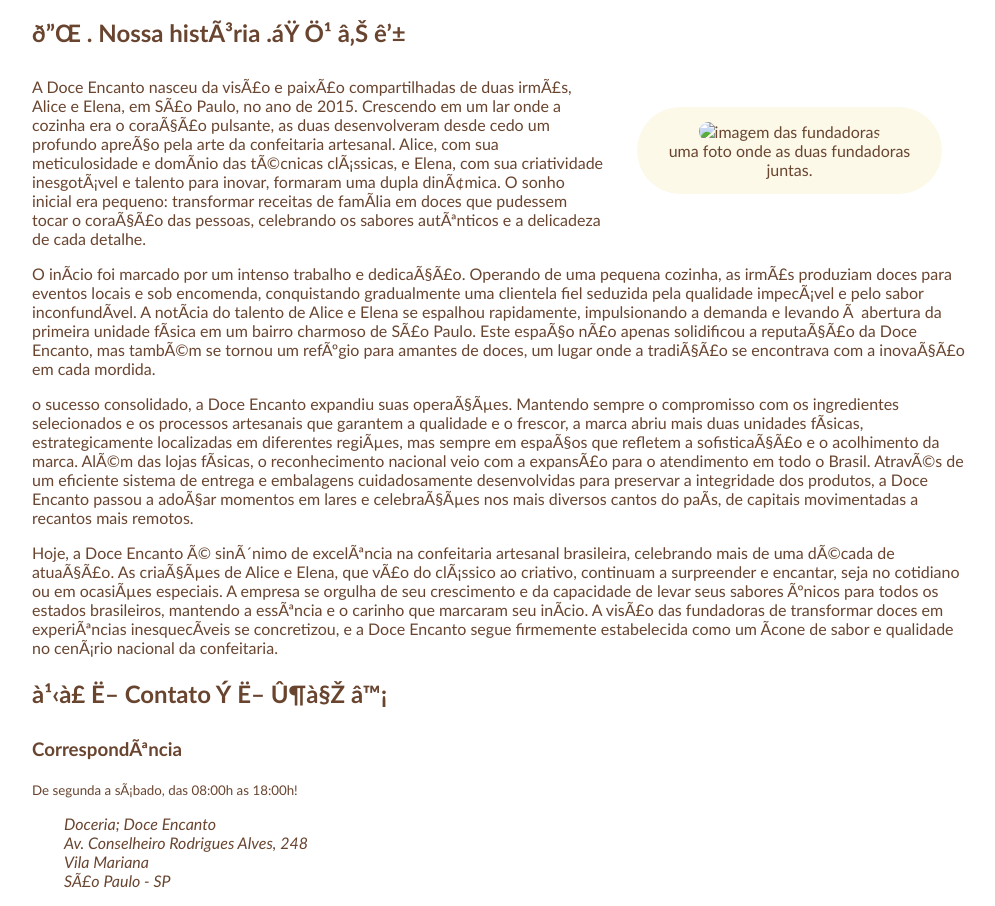
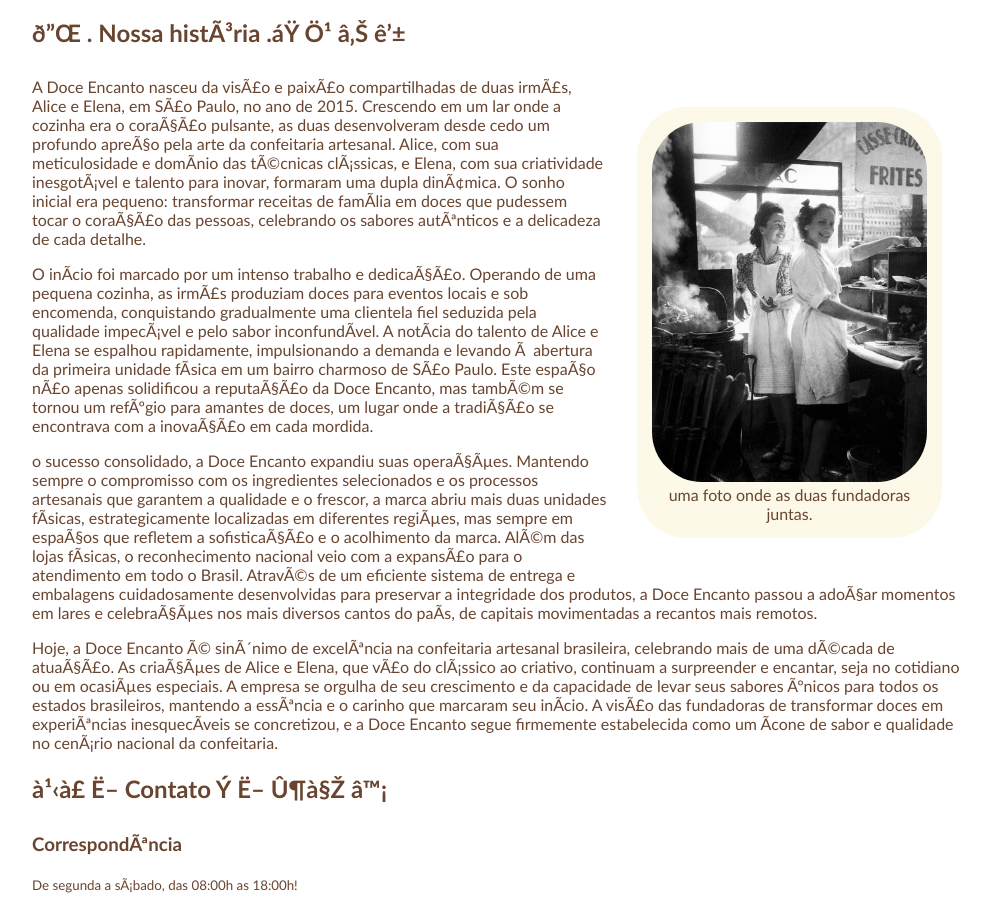
Before and after one commit to lukamorango/lukamorango.github.io, a plain HTML site: page sobre.html in a window 1280 px wide. Shown: the part 786-1692 px from the top of the page, without its empty margins (138-1133 px from the left). Drawn offline with Linux system fonts and the light colour scheme.

Commit message:
Update sobre.html

```diff
--- a/sobre.html
+++ b/sobre.html
@@ -44,7 +44,7 @@
      <h2 id="história" class="subtítulo"> 𐔌 . Nossa história .ᐟ ֹ ₊ ꒱ </h2>
 
      <figure class="fundadoras">
-    <img src="fundadoras" alt="imagem das fundadoras">
+    <img src="fundadoras.jpg" alt="imagem das fundadoras">
     <figcaption>
         uma foto onde as duas fundadoras juntas.
     </figcaption>
```
